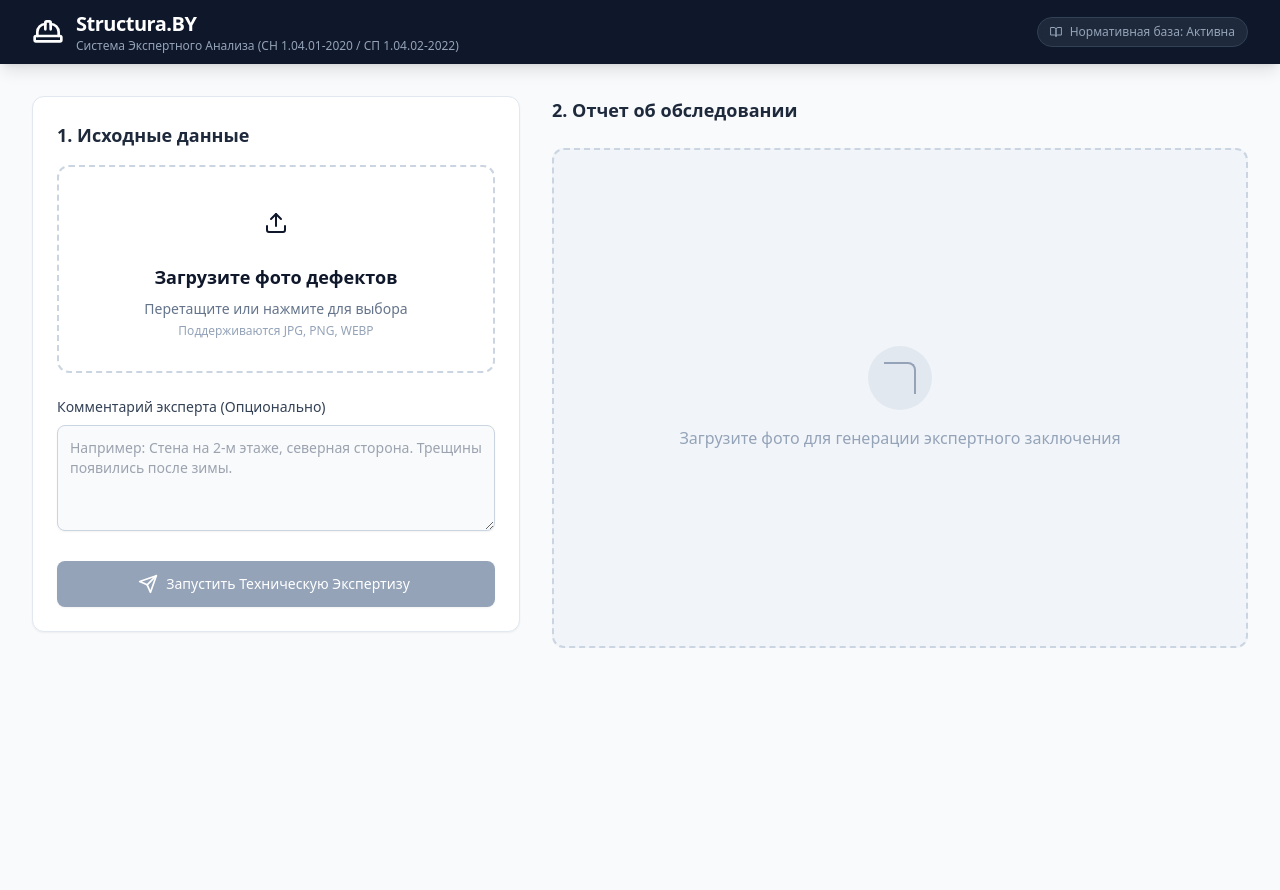
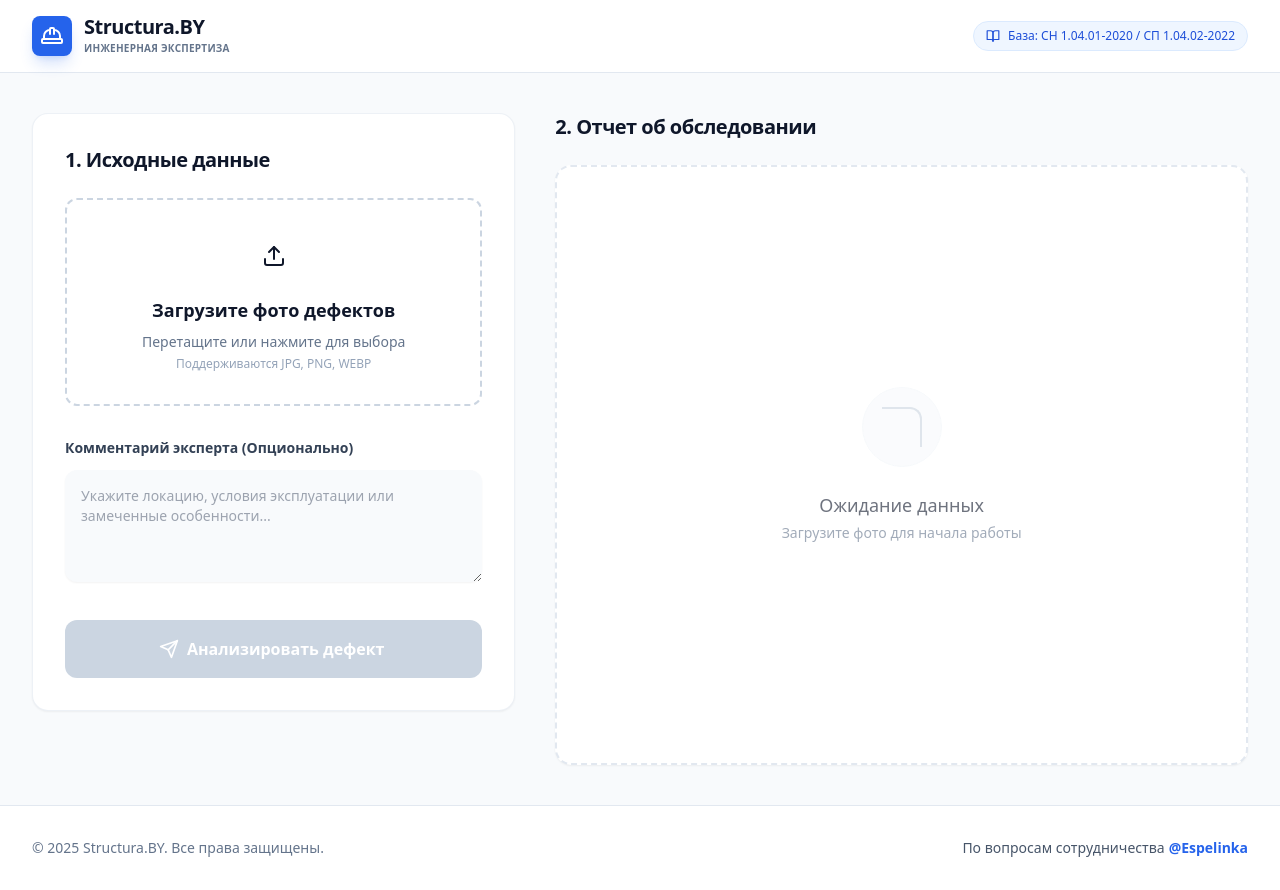
Before and after one commit to Espelinka/structura-by, a React (Vite) app: page / in a window 1280 px wide. Before the commit the page ends 800 px from the top, so only its background shows below. Built offline with nearby package versions, Linux system fonts and the light colour scheme.

Commit message:
Add files via upload

```diff
--- a/src/App.tsx
+++ b/src/App.tsx
@@ -46,39 +46,39 @@ function App() {
     if (!element) return;
 
     const opt = {
-      margin: 10,
-      filename: `tech_expert_report_${new Date().toISOString().split('T')[0]}.pdf`,
+      margin: [10, 10, 10, 10],
+      filename: `structura_by_report_${new Date().toISOString().split('T')[0]}.pdf`,
       image: { type: 'jpeg', quality: 0.98 },
-      html2canvas: { scale: 2, useCORS: true },
-      jsPDF: { unit: 'mm', format: 'a4', orientation: 'portrait' }
+      html2canvas: { scale: 2, useCORS: true, letterRendering: true },
+      jsPDF: { unit: 'mm', format: 'a4', orientation: 'portrait' },
+      pagebreak: { mode: ['avoid-all', 'css', 'legacy'] }
     };
 
     if (typeof html2pdf === 'function') {
       html2pdf().set(opt).from(element).save();
     } else {
-      console.error("html2pdf library not loaded correctly", html2pdf);
       alert("Ошибка генерации PDF: Библиотека не загружена.");
     }
   };
 
   return (
-    <div className="min-h-screen bg-slate-50 font-sans text-slate-900">
+    <div className="min-h-screen bg-[#F8FAFC] font-sans text-slate-900 flex flex-col">
       <Header />
 
-      <main className="max-w-7xl mx-auto px-4 sm:px-6 lg:px-8 py-8">
-        <div className="grid grid-cols-1 lg:grid-cols-12 gap-8">
+      <main className="flex-grow max-w-7xl mx-auto px-4 sm:px-6 lg:px-8 py-10 w-full">
+        <div className="grid grid-cols-1 lg:grid-cols-12 gap-10">
 
           {/* Left Column: Inputs */}
-          <div className="lg:col-span-5 space-y-6">
-            <section className="bg-white p-6 rounded-xl shadow-sm border border-slate-200">
-              <div className="flex justify-between items-center mb-4">
-                <h2 className="text-lg font-semibold text-slate-800">1. Исходные данные</h2>
+          <div className="lg:col-span-5 space-y-8">
+            <section className="bg-white p-8 rounded-2xl shadow-sm border border-slate-200/60">
+              <div className="flex justify-between items-center mb-6">
+                <h2 className="text-xl font-bold text-slate-900 tracking-tight">1. Исходные данные</h2>
                 {images.length > 0 && (
                   <button
                     onClick={handleReset}
-                    className="text-xs text-slate-400 hover:text-red-500 flex items-center transition-colors"
+                    className="text-xs font-medium text-slate-400 hover:text-red-500 flex items-center transition-colors px-2 py-1 rounded hover:bg-red-50"
                   >
-                    <Trash2 className="h-3 w-3 mr-1" /> Сброс
+                    <Trash2 className="h-3.5 w-3.5 mr-1.5" /> Сброс
                   </button>
                 )}
               </div>
@@ -89,15 +89,15 @@ function App() {
                 disabled={isAnalyzing}
               />
 
-              <div className="mt-6">
-                <label htmlFor="comments" className="block text-sm font-medium text-slate-700 mb-2">
+              <div className="mt-8">
+                <label htmlFor="comments" className="block text-sm font-semibold text-slate-700 mb-3">
                   Комментарий эксперта (Опционально)
                 </label>
                 <textarea
                   id="comments"
                   rows={4}
-                  className="w-full rounded-lg border-slate-300 shadow-sm focus:border-engineering-500 focus:ring-engineering-500 sm:text-sm p-3 border bg-slate-50"
-                  placeholder="Например: Стена на 2-м этаже, северная сторона. Трещины появились после зимы."
+                  className="w-full rounded-xl border-slate-200 bg-slate-50 shadow-sm focus:border-blue-500 focus:ring-blue-500 text-sm p-4 transition-shadow duration-200 outline-none focus:ring-2"
+                  placeholder="Укажите локацию, условия эксплуатации или замеченные особенности..."
                   value={comments}
                   onChange={(e) => setComments(e.target.value)}
                   disabled={isAnalyzing}
@@ -107,29 +107,29 @@ function App() {
               <button
                 onClick={handleAnalyze}
                 disabled={images.length === 0 || isAnalyzing}
-                className={`w-full mt-6 flex items-center justify-center py-3 px-4 border border-transparent rounded-lg shadow-sm text-sm font-medium text-white transition-all
+                className={`w-full mt-8 flex items-center justify-center py-4 px-6 border border-transparent rounded-xl shadow-md text-base font-bold text-white transition-all duration-200
                   ${images.length === 0 || isAnalyzing
-                    ? 'bg-slate-400 cursor-not-allowed'
-                    : 'bg-engineering-600 hover:bg-engineering-700 focus:outline-none focus:ring-2 focus:ring-offset-2 focus:ring-engineering-500'
+                    ? 'bg-slate-300 cursor-not-allowed shadow-none'
+                    : 'bg-blue-600 hover:bg-blue-700 hover:shadow-lg hover:-translate-y-0.5 active:translate-y-0'
                   }`}
               >
                 {isAnalyzing ? (
                   <>
                     <Loader2 className="animate-spin -ml-1 mr-2 h-5 w-5" />
-                    Анализ через Gemini AI...
+                    Анализ нормативной базы...
                   </>
                 ) : (
                   <>
                     <Send className="-ml-1 mr-2 h-5 w-5" />
-                    Запустить Техническую Экспертизу
+                    Анализировать дефект
                   </>
                 )}
               </button>
 
               {error && (
-                <div className="mt-4 p-4 bg-red-50 border border-red-200 rounded-lg flex items-start">
+                <div className="mt-6 p-4 bg-red-50 border border-red-100 rounded-xl flex items-start">
                   <AlertCircle className="h-5 w-5 text-red-500 mt-0.5 mr-3 flex-shrink-0" />
-                  <p className="text-sm text-red-700">{error}</p>
+                  <p className="text-sm text-red-700 font-medium">{error}</p>
                 </div>
               )}
             </section>
@@ -137,12 +137,12 @@ function App() {
 
           {/* Right Column: Results */}
           <div className="lg:col-span-7 space-y-6">
-            <div className="flex justify-between items-center">
-              <h2 className="text-lg font-semibold text-slate-800">2. Отчет об обследовании</h2>
+            <div className="flex justify-between items-end mb-2">
+              <h2 className="text-xl font-bold text-slate-900 tracking-tight">2. Отчет об обследовании</h2>
               {result && (
                 <button
                   onClick={handleDownloadPDF}
-                  className="inline-flex items-center px-4 py-2 border border-slate-300 shadow-sm text-sm font-medium rounded-md text-slate-700 bg-white hover:bg-slate-50 focus:outline-none focus:ring-2 focus:ring-offset-2 focus:ring-engineering-500"
+                  className="inline-flex items-center px-4 py-2 border border-slate-200 shadow-sm text-sm font-semibold rounded-lg text-slate-700 bg-white hover:bg-slate-50 hover:text-blue-600 transition-colors duration-200"
                 >
                   <Download className="-ml-1 mr-2 h-4 w-4" />
                   Скачать PDF
@@ -151,24 +151,30 @@ function App() {
             </div>
 
             {result ? (
-              <div ref={resultRef}>
+              <div ref={resultRef} className="animate-in fade-in slide-in-from-bottom-4 duration-700">
                 <ResultCard result={result} />
               </div>
             ) : (
-              <div className="h-[500px] bg-slate-100 border-2 border-dashed border-slate-300 rounded-xl flex flex-col items-center justify-center text-slate-400">
+              <div className="h-[600px] bg-white border-2 border-dashed border-slate-200 rounded-2xl flex flex-col items-center justify-center text-slate-400 shadow-sm">
                 {isAnalyzing ? (
-                  <div className="text-center">
-                    <Loader2 className="h-12 w-12 animate-spin mx-auto mb-4 text-engineering-500" />
-                    <p className="text-lg font-medium text-slate-600">Обработка нормативной базы...</p>
-                    <p className="text-sm">Сверка с СН 1.04.01-2020 и СП 1.04.02-2022</p>
+                  <div className="text-center p-8">
+                    <div className="relative mx-auto mb-6">
+                      <div className="h-16 w-16 rounded-full border-4 border-slate-100 border-t-blue-500 animate-spin"></div>
+                      <div className="absolute inset-0 flex items-center justify-center">
+                        <Loader2 className="h-6 w-6 text-blue-500" />
+                      </div>
+                    </div>
+                    <p className="text-lg font-semibold text-slate-700 mb-2">Генерация экспертного заключения</p>
+                    <p className="text-sm text-slate-500 max-w-xs mx-auto">Система анализирует дефекты на соответствие СН 1.04.01-2020 и СП 1.04.02-2022</p>
                   </div>
                 ) : (
-                  <>
-                    <div className="h-16 w-16 bg-slate-200 rounded-full flex items-center justify-center mb-4">
-                      <div className="h-8 w-8 border-t-2 border-r-2 border-slate-400 rounded-tr-lg" />
+                  <div className="text-center p-8 opacity-60">
+                    <div className="h-20 w-20 bg-slate-50 rounded-full flex items-center justify-center mb-6 mx-auto border border-slate-100">
+                      <div className="h-10 w-10 border-t-2 border-r-2 border-slate-300 rounded-tr-xl" />
                     </div>
-                    <p>Загрузите фото для генерации экспертного заключения</p>
-                  </>
+                    <p className="text-lg font-medium text-slate-900">Ожидание данных</p>
+                    <p className="text-sm text-slate-500 mt-1">Загрузите фото для начала работы</p>
+                  </div>
                 )}
               </div>
             )}
@@ -176,6 +182,25 @@ function App() {
 
         </div>
       </main>
+
+      <footer className="bg-white border-t border-slate-200 py-8 mt-auto">
+        <div className="max-w-7xl mx-auto px-4 sm:px-6 lg:px-8 flex flex-col md:flex-row justify-between items-center gap-4">
+          <div className="text-sm text-slate-500">
+            © {new Date().getFullYear()} Structura.BY. Все права защищены.
+          </div>
+          <div className="flex items-center space-x-1 text-sm text-slate-600">
+            <span>По вопросам сотрудничества</span>
+            <a
+              href="https://t.me/Espelinka"
+              target="_blank"
+              rel="noopener noreferrer"
+              className="font-semibold text-blue-600 hover:text-blue-800 hover:underline transition-colors"
+            >
+              @Espelinka
+            </a>
+          </div>
+        </div>
+      </footer>
     </div>
   );
 }
--- a/src/components/Header.tsx
+++ b/src/components/Header.tsx
@@ -3,19 +3,21 @@ import { HardHat, BookOpen } from 'lucide-react';
 
 export const Header: FC = () => {
   return (
-    <header className="bg-slate-900 text-white shadow-lg sticky top-0 z-50">
-      <div className="max-w-7xl mx-auto px-4 sm:px-6 lg:px-8 h-16 flex items-center justify-between">
-        <div className="flex items-center space-x-3">
-          <HardHat className="h-8 w-8 text-engineering-500" />
+    <header className="bg-white border-b border-slate-200 sticky top-0 z-50 backdrop-blur-md bg-white/90">
+      <div className="max-w-7xl mx-auto px-4 sm:px-6 lg:px-8 h-18 flex items-center justify-between py-4">
+        <div className="flex items-center space-x-3 group cursor-default">
+          <div className="bg-blue-600 p-2 rounded-lg shadow-lg shadow-blue-600/20 group-hover:scale-105 transition-transform duration-200">
+            <HardHat className="h-6 w-6 text-white" />
+          </div>
           <div>
-            <h1 className="text-xl font-bold tracking-tight">Structura.BY</h1>
-            <p className="text-xs text-slate-400 hidden sm:block">Система Экспертного Анализа (СН 1.04.01-2020 / СП 1.04.02-2022)</p>
+            <h1 className="text-xl font-extrabold tracking-tight text-slate-900 leading-none">Structura.BY</h1>
+            <p className="text-[10px] font-bold text-slate-500 uppercase tracking-wide mt-1">Инженерная Экспертиза</p>
           </div>
         </div>
         <div className="flex items-center space-x-4">
-          <div className="hidden md:flex items-center text-xs text-slate-400 bg-slate-800 px-3 py-1.5 rounded-full border border-slate-700">
-            <BookOpen className="h-3 w-3 mr-2" />
-            <span>Нормативная база: Активна</span>
+          <div className="hidden md:flex items-center text-xs font-medium text-blue-700 bg-blue-50 px-3 py-1.5 rounded-full border border-blue-100">
+            <BookOpen className="h-3.5 w-3.5 mr-2" />
+            <span>База: СН 1.04.01-2020 / СП 1.04.02-2022</span>
           </div>
         </div>
       </div>
```
Also changed, not shown: src/components/ResultCard.tsx (+93 -80 lines).
